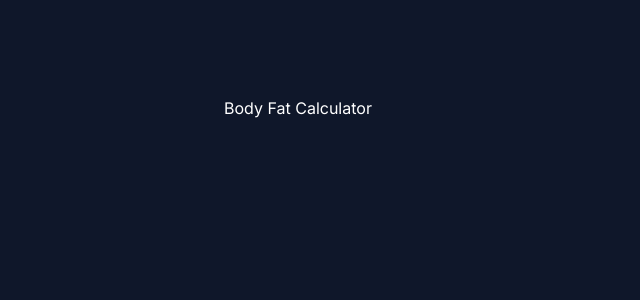
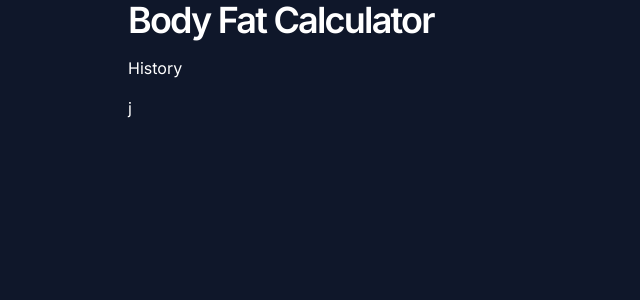
Before and after one commit to kulgg/bodyfat.cc, a Next.js app: page / in a window 1280 px wide. Shown: the top 300 px of the page, without its empty margins (0-640 px from the left). Built offline with nearby package versions, Linux system fonts and the light colour scheme.

Commit message:
Add model

```diff
--- /dev/null
+++ b/app/History.tsx
@@ -0,0 +1,7 @@
+"use client";
+
+function History() {
+  return <div>History</div>;
+}
+
+export default History;
--- a/app/page.tsx
+++ b/app/page.tsx
@@ -1,9 +1,16 @@
-import Image from "next/image";
+import History from "./History";
 
 export default function Home() {
   return (
-    <main className="flex min-h-screen flex-col justify-between p-24">
-      <h1>Body Fat Calculator</h1>
+    <main className="">
+      <h1 className="text-4xl font-semibold tracking-tighter">
+        Body Fat Calculator
+      </h1>
+      <div className="my-4"></div>
+      <div className="space-y-4">
+        <History />
+        <div>j</div>
+      </div>
     </main>
   );
 }
```
Also changed, not shown: lib/model.ts (added, +19 -0 lines).
